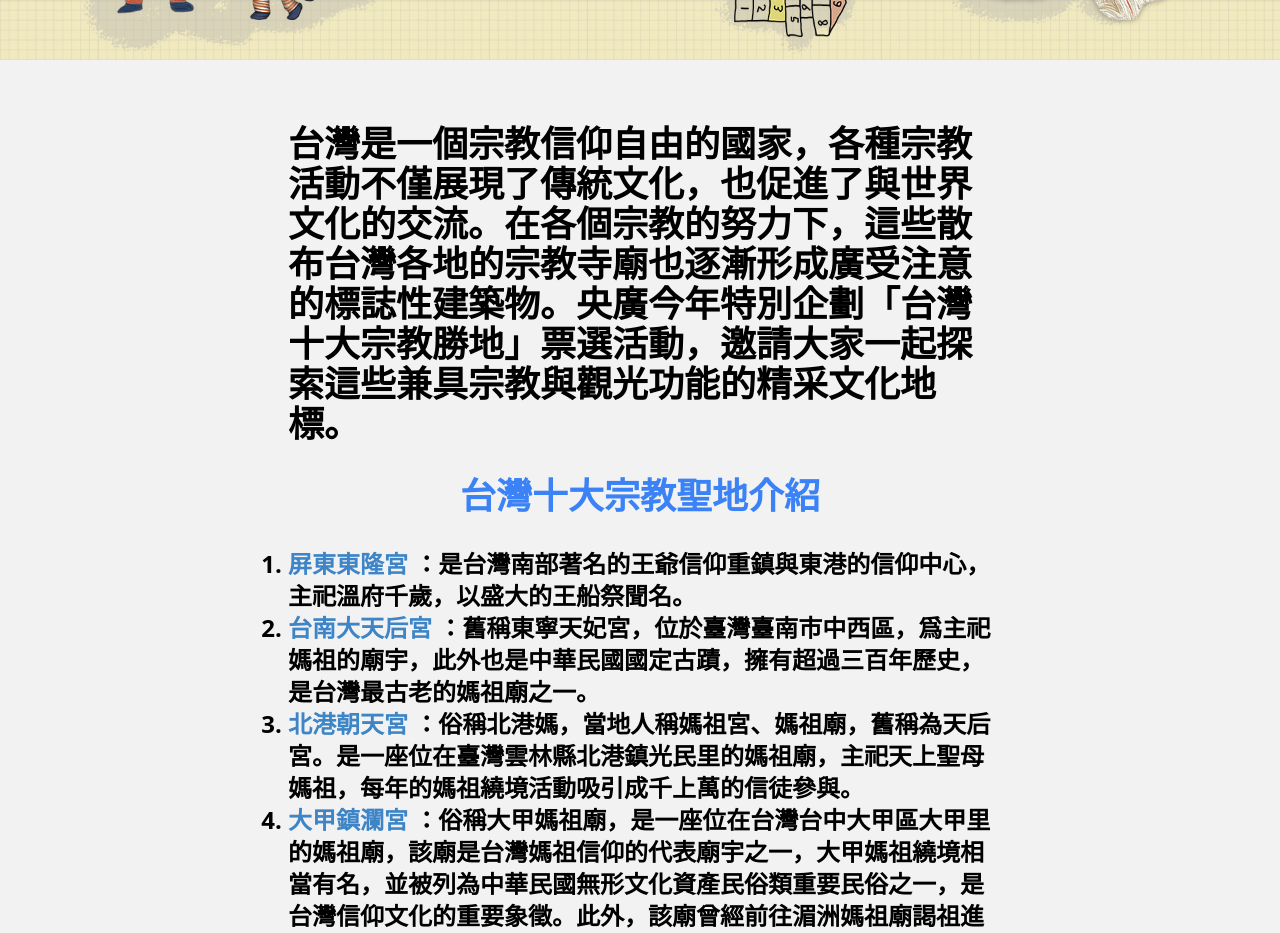
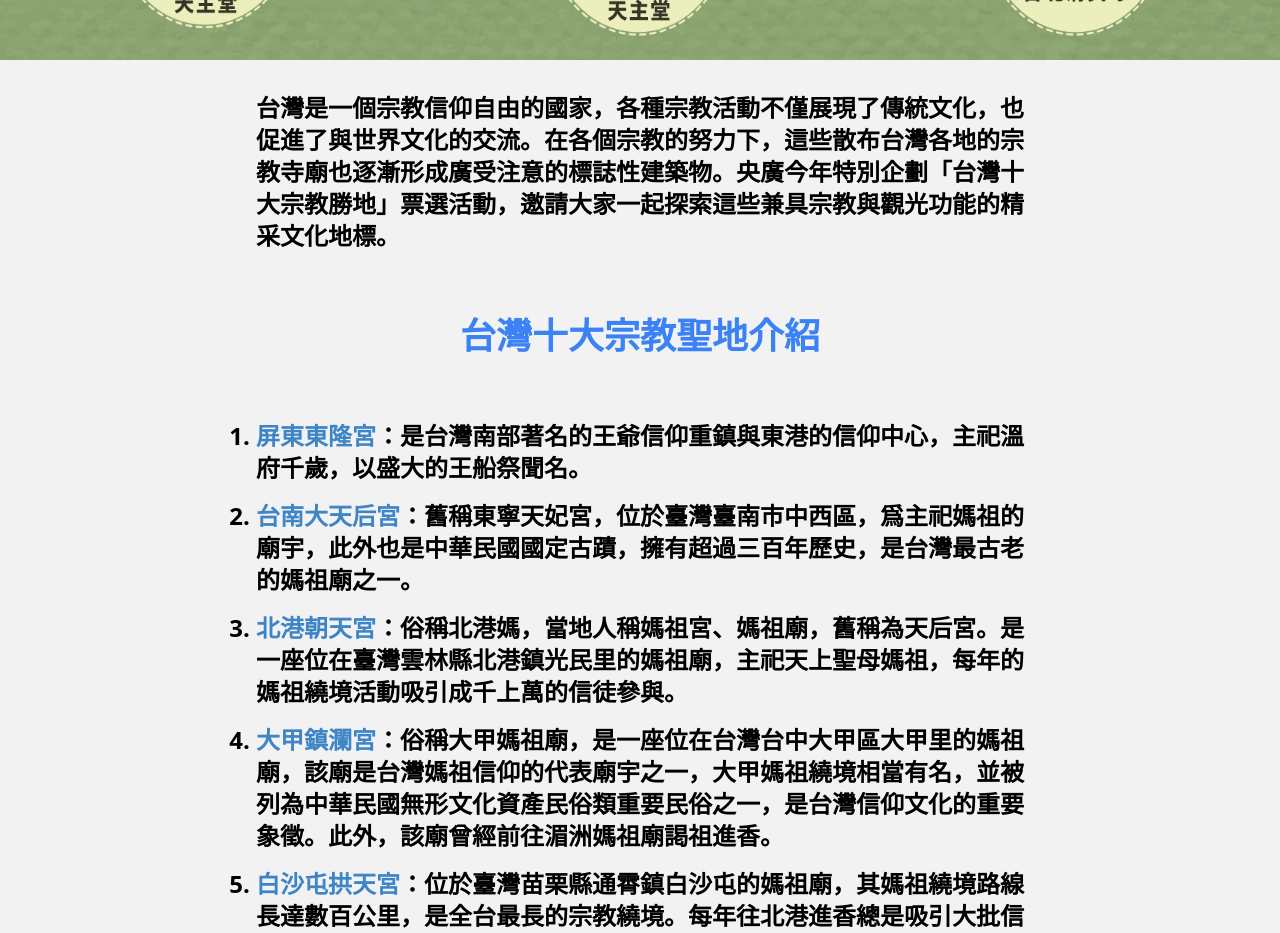
Before and after one commit to rti-git/rti-date, a Nuxt app: page / in a window 1280 px wide. Shown: the part 740-1673 px from the top of the page. Built offline with nearby package versions, Linux system fonts and the light colour scheme; no server answers.

Commit message:
Fix style

```diff
--- a/components/Home.vue
+++ b/components/Home.vue
@@ -3,16 +3,16 @@
 <template>
   <div>
  <div class="">
- <img src="../assets/images/w_1920_1080.jpg"  class="hidden md:hidden lg:block h-screen md:w-auto xl:w-screen" alt="">
+ <img src="../assets/images/web_1920x1080_v1.jpg"  class="hidden md:hidden lg:block h-screen md:w-auto xl:w-screen" alt="">
   <img src="../assets/images/pad_1000_1180.jpg"  class="hidden  w-full h-screen md:block lg:hidden xl:w-screen" alt="">
 <img src="../assets/images/ing_mobi.jpg"  class="block md:hidden lg:hidden xl:w-screen" alt="">
   <header class="absolute inset-x-0 top-0 z-50">
     <nav class="flex items-center justify-between p-6 lg:px-8" aria-label="Global">
-      <div class="flex lg:flex-1">
+     <!-- <div class="flex lg:flex-1">
         <a href="https://www.rti.org.tw/" target="_blank" class="-m-1.5 p-1.5">
           <img class="h-8" src="../assets/Rtilogo_w_500_115.png" alt="">
         </a>
-      </div>
+     </div> -->
     </nav>
   </header>
 </div>
--- a/components/Main.vue
+++ b/components/Main.vue
@@ -1,18 +1,18 @@
 <template>
-   <div class="flex flex-col items-center bg-rti_lake_gray text-2xl font-bold p-4 md:p-8">
-      <div class="flex text-2xl md:flex-wrap-reverse lg:text-4xl font-bold gap-8 p-16 md:p-8 px-8 sm:px-16 lg:px-64">
-        <p class="">台灣是一個宗教信仰自由的國家，各種宗教活動不僅展現了傳統文化，也促進了與世界文化的交流。在各個宗教的努力下，這些散布台灣各地的宗教寺廟也逐漸形成廣受注意的標誌性建築物。央廣今年特別企劃「台灣十大宗教勝地」票選活動，邀請大家一起探索這些兼具宗教與觀光功能的精采文化地標。</p>
+   <div class="flex flex-col items-center bg-rti_lake_gray text-2xl font-bold md:pb-16">
+      <div class="flex text-2xl md:flex-wrap-reverse lg:text-4xl gap-8 p-16 md:p-8 px-8 sm:px-16 lg:px-64">
+        <p class="text-2xl">台灣是一個宗教信仰自由的國家，各種宗教活動不僅展現了傳統文化，也促進了與世界文化的交流。在各個宗教的努力下，這些散布台灣各地的宗教寺廟也逐漸形成廣受注意的標誌性建築物。央廣今年特別企劃「台灣十大宗教勝地」票選活動，邀請大家一起探索這些兼具宗教與觀光功能的精采文化地標。</p>
     </div>
-    <h2 class="text-blue-500 text-4xl font-black">台灣十大宗教聖地介紹</h2>
+    <h2 class="text-blue-500 text-4xl font-black p-8 ">台灣十大宗教聖地介紹</h2>
 
 
-    <ul class="list-decimal pt-8 px-12 lg:px-64 sm:px-16">
-        <li><span class="text-rti_word_blue">屏東東隆宮</span> ：是台灣南部著名的王爺信仰重鎮與東港的信仰中心，主祀溫府千歲，以盛大的王船祭聞名。</li>
-        <li><span class="text-rti_word_blue">台南大天后宮</span> ：舊稱東寧天妃宮，位於臺灣臺南市中西區，爲主祀媽祖的廟宇，此外也是中華民國國定古蹟，擁有超過三百年歷史，是台灣最古老的媽祖廟之一。
+    <ul class="flex flex-col  list-decimal pt-8 px-12 space-y-4 lg:px-64 sm:px-16">
+        <li><span class="text-rti_word_blue">屏東東隆宮</span>：是台灣南部著名的王爺信仰重鎮與東港的信仰中心，主祀溫府千歲，以盛大的王船祭聞名。</li>
+        <li><span class="text-rti_word_blue">台南大天后宮</span>：舊稱東寧天妃宮，位於臺灣臺南市中西區，爲主祀媽祖的廟宇，此外也是中華民國國定古蹟，擁有超過三百年歷史，是台灣最古老的媽祖廟之一。
         </li>
-        <li><span class="text-rti_word_blue">北港朝天宮</span> ：俗稱北港媽，當地人稱媽祖宮、媽祖廟，舊稱為天后宮。是一座位在臺灣雲林縣北港鎮光民里的媽祖廟，主祀天上聖母媽祖，每年的媽祖繞境活動吸引成千上萬的信徒參與。
+        <li><span class="text-rti_word_blue">北港朝天宮</span>：俗稱北港媽，當地人稱媽祖宮、媽祖廟，舊稱為天后宮。是一座位在臺灣雲林縣北港鎮光民里的媽祖廟，主祀天上聖母媽祖，每年的媽祖繞境活動吸引成千上萬的信徒參與。
         </li>
-        <li><span class="text-rti_word_blue">大甲鎮瀾宮</span> ：俗稱大甲媽祖廟，是一座位在台灣台中大甲區大甲里的媽祖廟，該廟是台灣媽祖信仰的代表廟宇之一，大甲媽祖繞境相當有名，並被列為中華民國無形文化資產民俗類重要民俗之一，是台灣信仰文化的重要象徵。此外，該廟曾經前往湄洲媽祖廟謁祖進香。</li>
+        <li><span class="text-rti_word_blue">大甲鎮瀾宮</span>：俗稱大甲媽祖廟，是一座位在台灣台中大甲區大甲里的媽祖廟，該廟是台灣媽祖信仰的代表廟宇之一，大甲媽祖繞境相當有名，並被列為中華民國無形文化資產民俗類重要民俗之一，是台灣信仰文化的重要象徵。此外，該廟曾經前往湄洲媽祖廟謁祖進香。</li>
         <li><span class="text-rti_word_blue">白沙屯拱天宮</span>：位於臺灣苗栗縣通霄鎮白沙屯的媽祖廟，其媽祖繞境路線長達數百公里，是全台最長的宗教繞境。每年往北港進香總是吸引大批信徒跟隨，沒有固定路線和日期。
         </li>
         <li><span class="text-rti_word_blue">屏東萬金天主堂</span>：俗稱萬金天主堂，是位於台灣屏東縣萬巒鄉萬金村的天主教會宗座聖殿，建立歷史可追溯至1861年，現有教堂建物在1870年啟用，是臺灣現存最古老的教堂建築，在1985年11月27日列為三級古蹟，聖誕節時的燈飾常吸引大量旅客。
--- a/pages/formtext.vue
+++ b/pages/formtext.vue
@@ -4,14 +4,14 @@
   >
   <form @submit.prevent="createForm">
     <!--Region input-->
-    <div class="relative mb-6" data-twe-input-wrapper-init>
-      你心中最具代表的台灣宗教聖地 <br>
-      <label v-for="(place, index) in religiousPlaces" :key="index" class="flex top-0 mb-0"
+    <div class="relative mb-8 text-2xl" data-twe-input-wrapper-init>
+      <div class="pb-4">你心中最具代表的台灣宗教聖地 </div>
+      <label v-for="(place, index) in religiousPlaces" :key="index" class="flex text-xl top-0 mb-0 pt-2"
         >
-          {{ index + 1 }} {{ place }}
+          {{ index + 1 }}   {{ place }}
           <input
             type="radio"
-            class="bg-gray-300"
+            class="bg-gray-300 ml-2"
             :id="'place' + (index + 1)"
             name="religiousPlace"
             :value="place"
@@ -25,7 +25,7 @@
     <div class="relative mb-6" data-twe-input-wrapper-init>
       <label
         for="exampleFormControlTextarea13"
-        class="pointer-events-none left-3 top-0 mb-0 max-w-[90%]"
+        class="pointer-events-none left-3 op-0 mb-0 max-w-[90%]"
         >寫下你對這個台灣宗教聖地的獨特體驗或想法
       </label>
       <textarea
```
Also changed, not shown: assets/images/web_1920x1080_v1.jpg (added).
